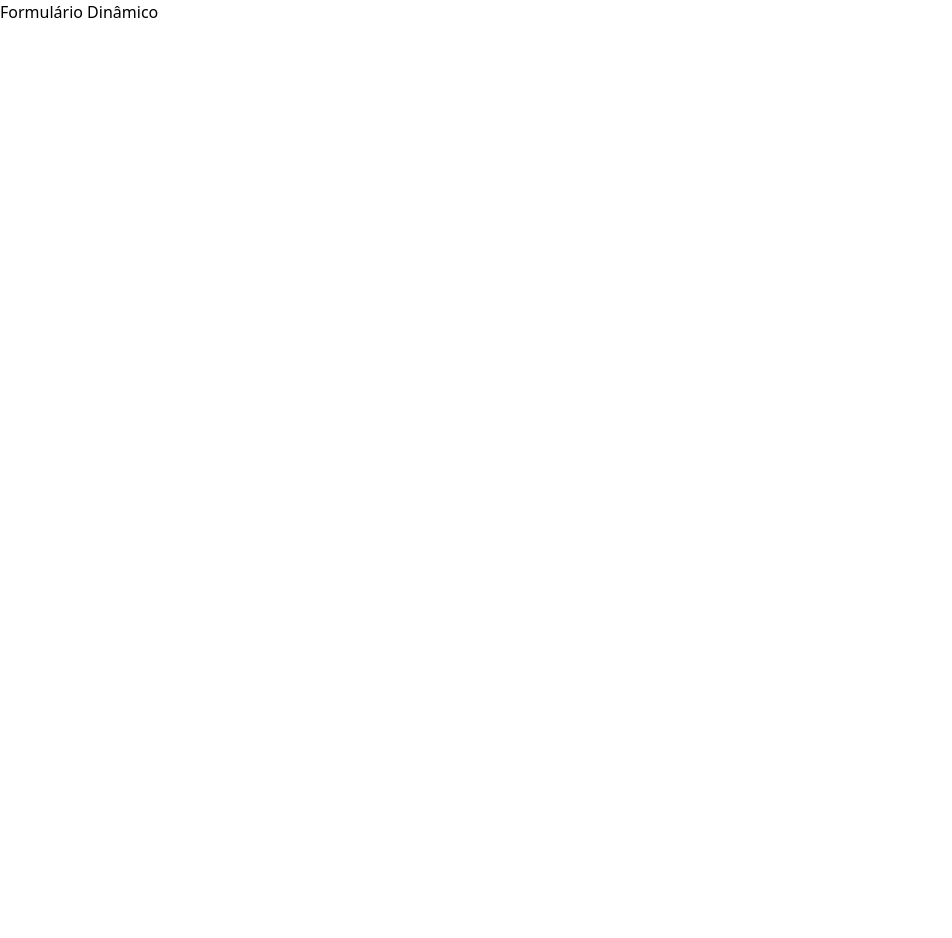
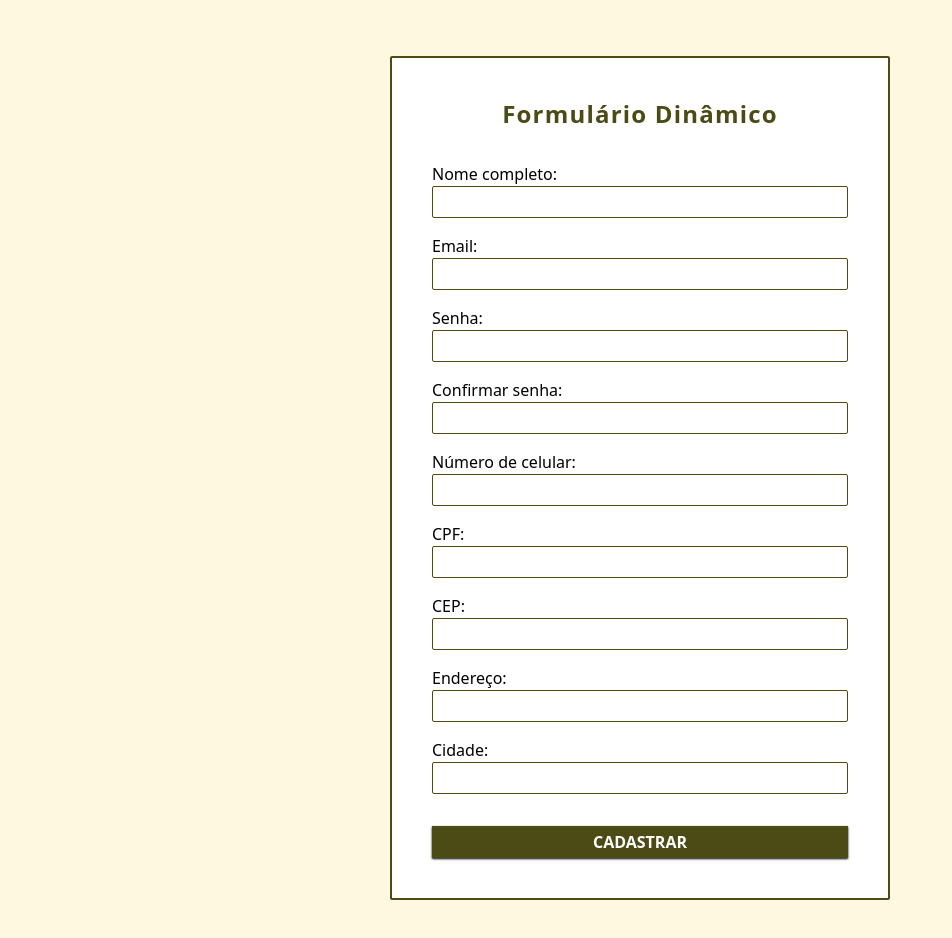
Before and after one commit to jessicasantosb/codante-reactHookForm-zod, a React (Vite) app: page / in a window 1280 px wide. Shown: the top 938 px of the page, without its empty margins (0-952 px from the left). Before the commit the page ends 800 px from the top, so only its background shows below. Built offline with nearby package versions, Linux system fonts and the light colour scheme.

Commit message:
feat: create form layout

```diff
--- a/src/App.tsx
+++ b/src/App.tsx
@@ -3,7 +3,7 @@ import { Form } from './components/form';
 
 function App() {
   return (
-    <main className=''>
+    <main className='relative bg-[#fff8e1] w-full px-4 py-10 md:px-10 md:py-14'>
       <Form />
     </main>
   );
--- a/src/components/form.tsx
+++ b/src/components/form.tsx
@@ -1,7 +1,60 @@
+import { Button } from './ui/button';
+import { Input } from './ui/input';
+import { Label } from './ui/label';
+
 export function Form() {
   return (
-    <form>
-      <h2>Formulário Dinâmico</h2>
+    <form className='relative max-w-[500px] mx-auto border-2 border-[#4C4B16] bg-white rounded-sm flex flex-col gap-4 p-10'>
+      <h3 className='pb-4 text-2xl text-center text-[#4C4B16] font-bold tracking-wider'>
+        Formulário Dinâmico
+      </h3>
+
+      <Label>
+        Nome completo:
+        <Input type='text' />
+      </Label>
+
+      <Label>
+        Email:
+        <Input type='email' />
+      </Label>
+
+      <Label>
+        Senha:
+        <Input type='password' />
+      </Label>
+
+      <Label>
+        Confirmar senha:
+        <Input type='password' />
+      </Label>
+
+      <Label>
+        Número de celular:
+        <Input type='text' />
+      </Label>
+
+      <Label>
+        CPF:
+        <Input type='text' />
+      </Label>
+
+      <Label>
+        CEP:
+        <Input type='text' />
+      </Label>
+
+      <Label>
+        Endereço:
+        <Input type='text' />
+      </Label>
+
+      <Label>
+        Cidade:
+        <Input type='text' />
+      </Label>
+
+      <Button className='mt-4'>Cadastrar</Button>
     </form>
   );
 }
--- a/src/components/ui/button.tsx
+++ b/src/components/ui/button.tsx
@@ -5,7 +5,7 @@ export function Button({ children, className, ...props }: ButtonProps) {
   return (
     <button
       className={cn(
-        'w-full h-8 px-2 bg-slate-300 shadow-sm shadow-black hover:scale-95 hover:shadow-none',
+        'w-full h-8 px-2 bg-[#4C4B16] text-white font-bold uppercase shadow-sm shadow-black hover:scale-95 hover:shadow-none',
         className,
       )}
       {...props}>
--- a/src/components/ui/input.tsx
+++ b/src/components/ui/input.tsx
@@ -5,7 +5,7 @@ export function Input({ className, ...props }: InputProps) {
   return (
     <input
       className={cn(
-        'h-8 p-2 rounded-sm border border-slate-400 ring-offset-slate-400 placeholder:text-slate-400 focus-visible:outline-none focus-visible:ring-1 focus-visible:ring-slate-500 focus-visible:ring-offset-1 disabled:cursor-not-allowed disabled:opacity-50',
+        'h-8 p-2 rounded-sm border border-[#4C4B16] ring-offset-[#4C4B16] placeholder:text-[#4C4B16] focus-visible:outline-none focus-visible:ring-1 focus-visible:ring-[#4C4B16] focus-visible:ring-offset-1 disabled:cursor-not-allowed disabled:opacity-50',
         className,
       )}
       {...props}
```
Also changed, not shown: src/assets/blob.svg (added).
